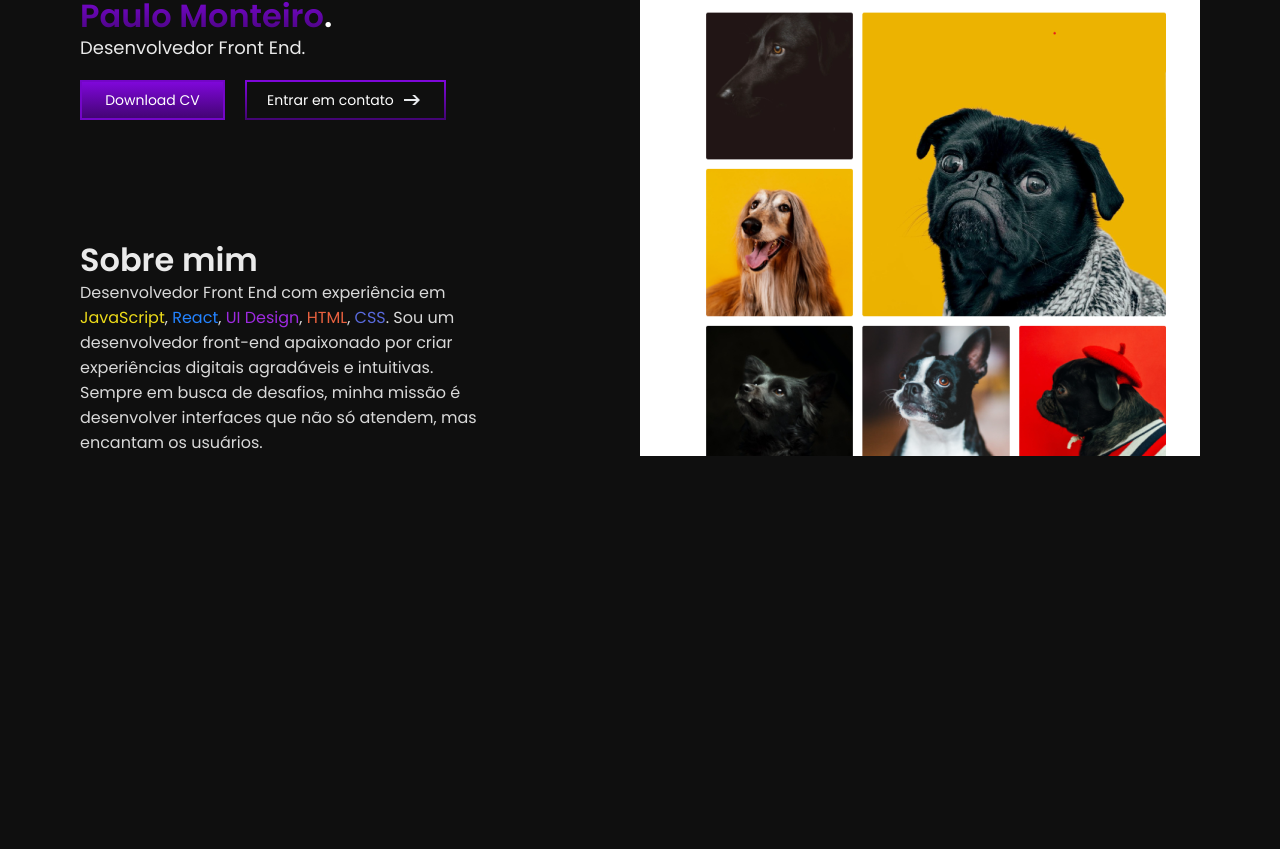
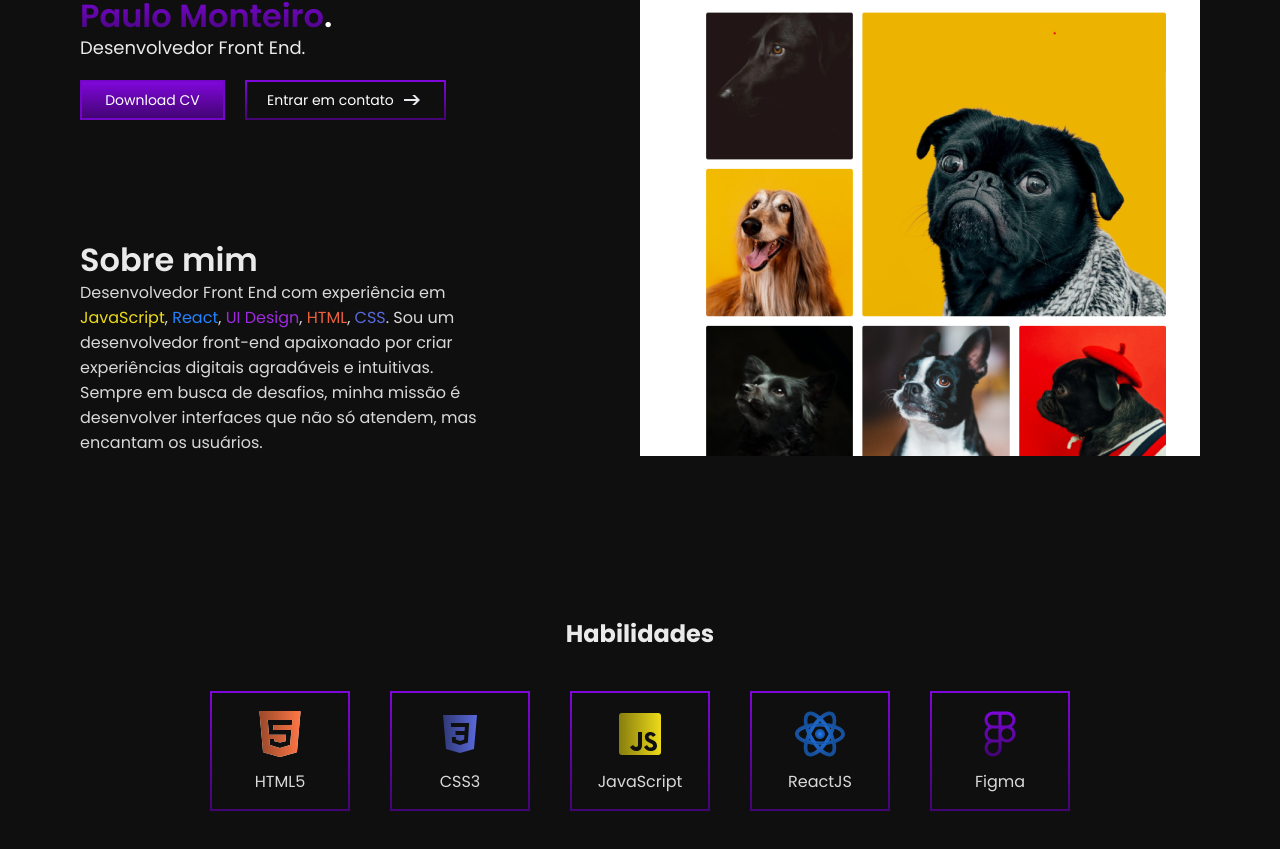
Before and after one commit to paulomonteiro3/portfolio, a React (Vite) app: page / in a window 1280 px wide. Shown: the part 263-1112 px from the top of the page. Before the commit the page ends 800 px from the top, so only its background shows below. Built offline with nearby package versions, Linux system fonts and the light colour scheme.

Commit message:
area de habilidades criada

```diff
--- a/src/App.jsx
+++ b/src/App.jsx
@@ -6,6 +6,7 @@ import "./Fonts.css";
 import "./Cores.css";
 import { BrowserRouter } from "react-router-dom";
 import Introducao from "./Componentes/Introducao/Introducao";
+import Habilidades from "./Componentes/Habilidades/Habilidades";
 
 const App = () => {
   return (
@@ -13,6 +14,7 @@ const App = () => {
       <BrowserRouter>
         <Header />
         <Introducao />
+        <Habilidades />
       </BrowserRouter>
     </div>
   );
--- /dev/null
+++ b/src/Componentes/Habilidades/Habilidades.jsx
@@ -0,0 +1,41 @@
+import React from "react";
+import styles from "./Habilidades.module.css";
+import Html from "../../assets/html5.svg";
+import Css from "../../assets/css3.svg";
+import JavaScript from "../../assets/javascript.svg"
+import ReactSVG from "../../assets/react.js.svg"
+import Figma from "../../assets/figma.svg"
+
+const Habilidades = () => {
+  return (
+    <section className="container">
+      <div className={`${styles.habDisplay}`}>
+        <h1 className="color-p4">Habilidades</h1>
+        <div className={`${styles.habContainer}`}>
+          <div className={`${styles.habilidadesItem}`}>
+            <img src={Html} width={`50px`} height={`50px`} />
+            <p className="color-p5">HTML5</p>
+          </div>
+          <div className={`${styles.habilidadesItem}`}>
+            <img src={Css} width={`50px`} height={`50px`} />
+            <p className="color-p5">CSS3</p>
+          </div>
+          <div className={`${styles.habilidadesItem}`}>
+            <img src={JavaScript} width={`50px`} height={`50px`} />
+            <p className="color-p5">JavaScript</p>
+          </div>
+          <div className={`${styles.habilidadesItem}`}>
+            <img src={ReactSVG} width={`50px`} height={`50px`} />
+            <p className="color-p5">ReactJS</p>
+          </div>
+          <div className={`${styles.habilidadesItem}`}>
+            <img src={Figma} width={`50px`} height={`50px`} />
+            <p className="color-p5">Figma</p>
+          </div>
+        </div>
+      </div>
+    </section>
+  );
+};
+
+export default Habilidades;
--- /dev/null
+++ b/src/Componentes/Habilidades/Habilidades.module.css
@@ -0,0 +1,33 @@
+.habSection {
+  display: grid;
+  margin-top: 160px;
+}
+
+.habDisplay {
+  margin-top: 160px;
+  text-align: center;
+  margin-bottom: 600px;
+}
+
+.habContainer {
+  display: flex;
+  justify-content: center;
+  margin-top: 40px;
+  gap: 40px;
+}
+
+.habilidadesItem {
+  display: flex;
+  flex-direction: column;
+  justify-content: center;
+  align-items: center;
+  width: 8.75rem;
+  height: 7.5rem;
+  border: 2px solid;
+  border-image-slice: 1;
+  border-image-source: var(--gradient-0);
+}
+
+.habilidadesItem p {
+  margin-top: 10px;
+}
```
Also changed, not shown: src/assets/react.js.svg (added).
